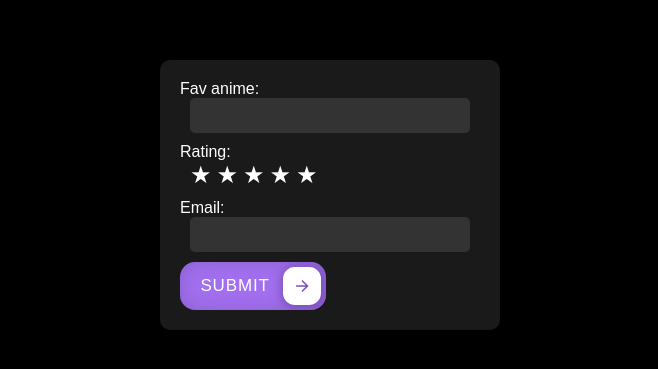
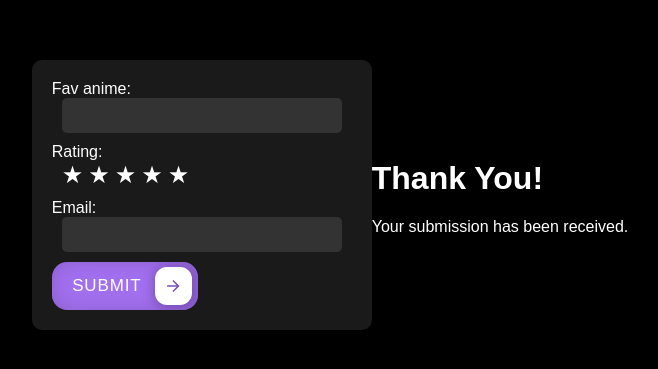
Before and after one commit to Pratham-ji/Fav-anime, a plain HTML site: page index.html in a window 1280 px wide. Shown: the part 205-574 px from the top of the page, without its empty margins (310-968 px from the left). Drawn offline with Linux system fonts and the light colour scheme.

Commit message:
Update index.html

```diff
--- a/index.html
+++ b/index.html
@@ -7,7 +7,8 @@
     <link rel="stylesheet" href="styles.css">
 </head>
 <body>
-    <form action="https://form.taxi/s/4w27t0rz" method="POST">
+    <div id="form-container">
+        <form id="anime-form" action="https://form.taxi/s/4w27t0rz" method="POST">
             <label for="fav-anime">Fav anime:</label>
             <input type="text" id="fav-anime" name="fname" value="">
 
@@ -22,7 +23,7 @@
             <input type="hidden" id="rating-value" name="rating" value="">
 
             <label for="email">Email:</label>
-        <input type="email" id="email" name="email">
+            <input type="text" id="email" name="email">
 
             <button type="submit" class="cssbuttons-io-button">
                 SUBMIT
@@ -34,7 +35,11 @@
                 </div>
             </button>
         </form>
-
+    </div>
+    <div id="thank-you-message" class="hidden">
+        <h1>Thank You!</h1>
+        <p>Your submission has been received.</p>
+    </div>
     <script src="script.js"></script>
 </body>
 </html>
```
Lines whose indentation alone changed are shown as unchanged.
